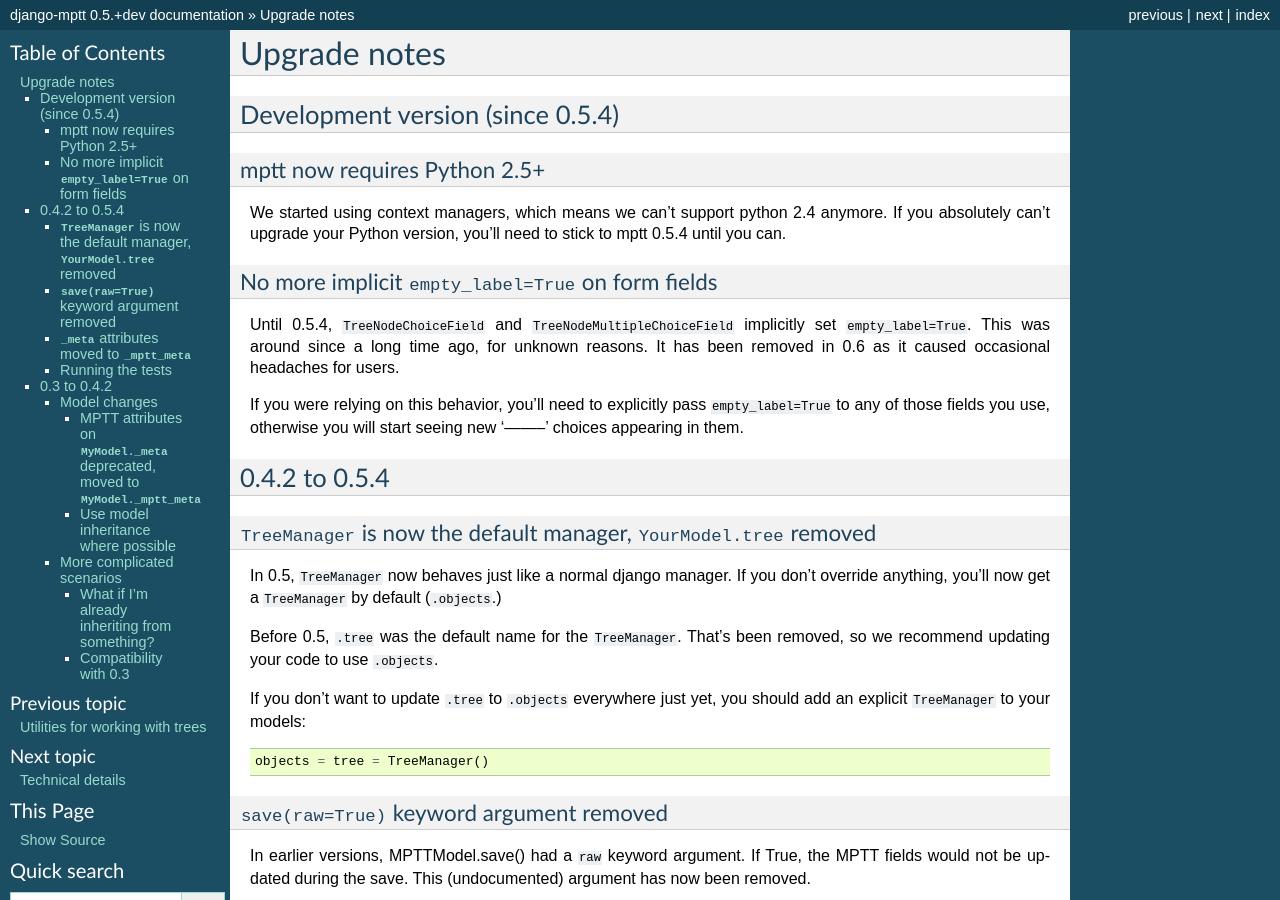
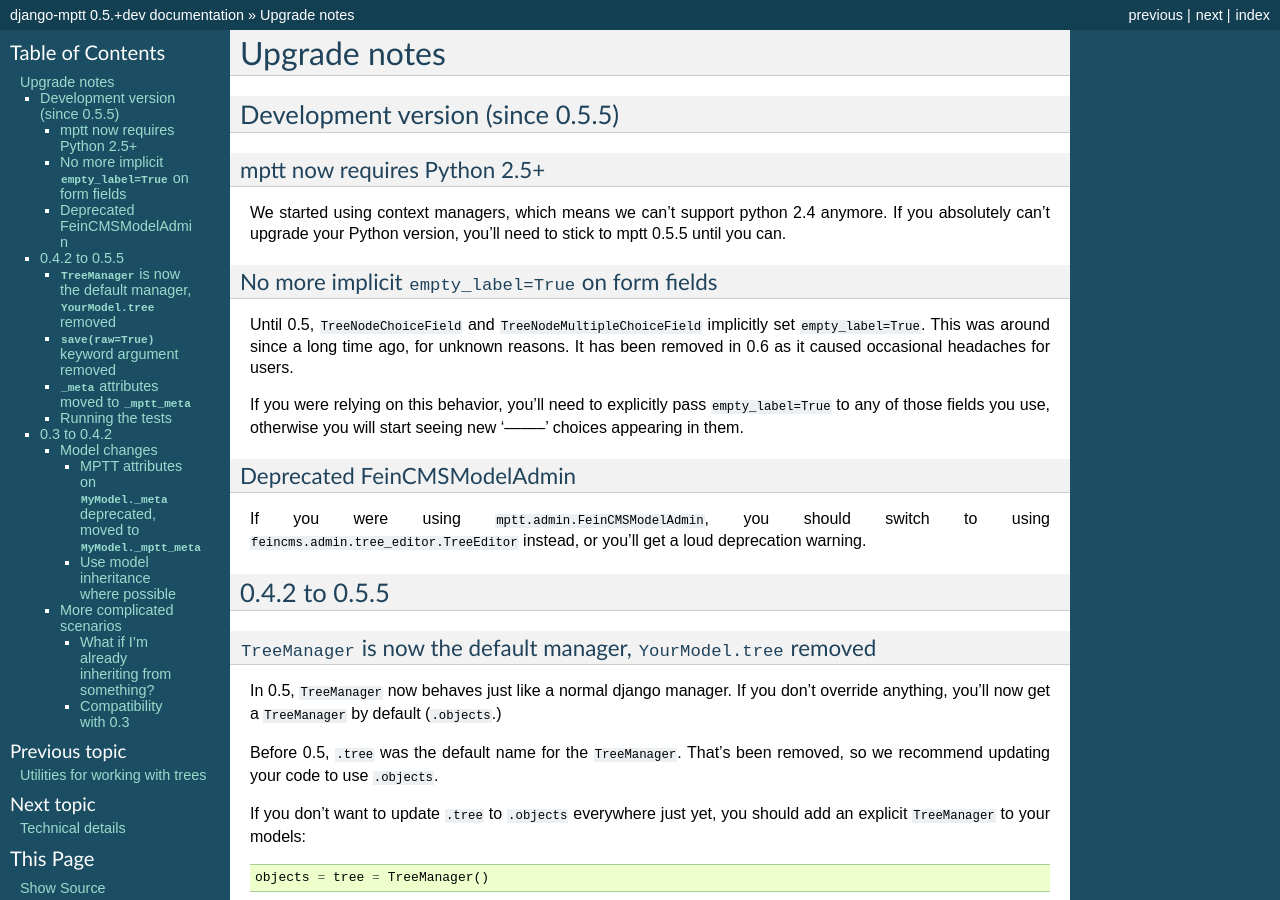
Before and after one commit to django-mptt/django-mptt, a Sphinx documentation site: the page built from docs/upgrade.rst, in a window 1280 px wide and 900 px high. Built offline with Sphinx 7.4.7, drawn with Linux system fonts in a browser that asks for light colours.

Commit message:
deprecate FeinCMSModelAdmin. #240

```diff
--- a/docs/upgrade.rst
+++ b/docs/upgrade.rst
@@ -2,24 +2,30 @@
 Upgrade notes
 =============
 
-Development version (since 0.5.4)
+Development version (since 0.5.5)
 =================================
 
 mptt now requires Python 2.5+
 ~~~~~~~~~~~~~~~~~~~~~~~~~~~~~
 
-We started using context managers, which means we can't support python 2.4 anymore. If you absolutely can't upgrade your Python version, you'll need to stick to mptt 0.5.4 until you can.
+We started using context managers, which means we can't support python 2.4 anymore. If you absolutely can't upgrade your Python version, you'll need to stick to mptt 0.5.5 until you can.
 
 No more implicit ``empty_label=True`` on form fields
 ~~~~~~~~~~~~~~~~~~~~~~~~~~~~~~~~~~~~~~~~~~~~~~~~~~~~
 
-Until 0.5.4, ``TreeNodeChoiceField`` and ``TreeNodeMultipleChoiceField`` implicitly set ``empty_label=True``.
+Until 0.5, ``TreeNodeChoiceField`` and ``TreeNodeMultipleChoiceField`` implicitly set ``empty_label=True``.
 This was around since a long time ago, for unknown reasons. It has been removed in 0.6 as it caused occasional headaches for users.
 
 If you were relying on this behavior, you'll need to explicitly pass ``empty_label=True`` to any of those fields you use,
 otherwise you will start seeing new '--------' choices appearing in them.
 
-0.4.2 to 0.5.4
+Deprecated FeinCMSModelAdmin
+~~~~~~~~~~~~~~~~~~~~~~~~~~~~
+
+If you were using ``mptt.admin.FeinCMSModelAdmin``, you should switch to using
+``feincms.admin.tree_editor.TreeEditor`` instead, or you'll get a loud deprecation warning.
+
+0.4.2 to 0.5.5
 ==============
 
 ``TreeManager`` is now the default manager, ``YourModel.tree`` removed
```
Also changed, not shown: 1 other file.
